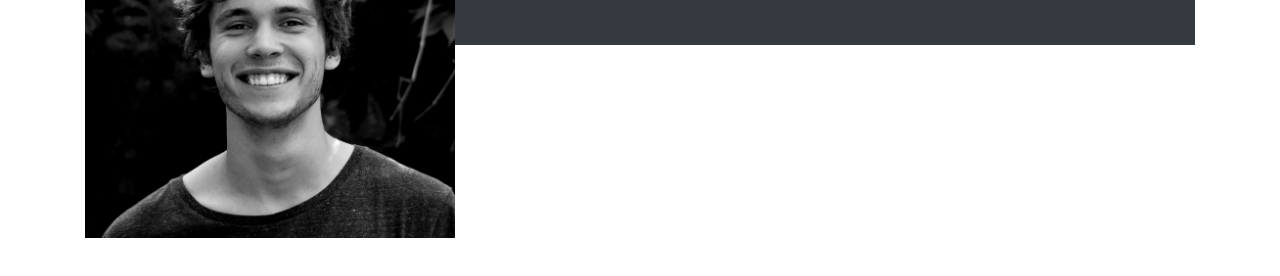
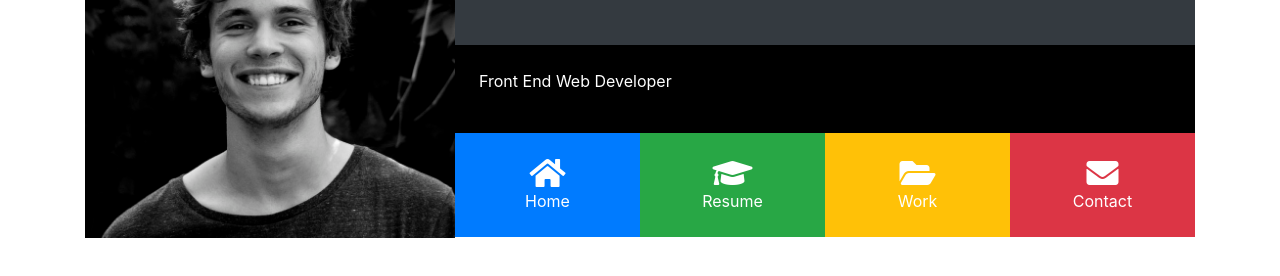
Before and after one commit to katherinebl/portfoligrid, a plain HTML site: page index.html in a window 1280 px wide. Shown: the part 126-402 px from the top of the page. Drawn offline with nearby package versions, Linux system fonts and the light colour scheme.

Commit message:
Complete header with the 4 squeared colorful items

```diff
--- a/css/style.css
+++ b/css/style.css
@@ -2,3 +2,23 @@
   width: 100%;
   height: 100%;
 }
+
+#main-header .port-item {
+  width: 30%;
+}
+
+#main-header .port-item:hover {
+  opacity: 0.8;
+  cursor: pointer;
+}
+
+.bg-black {
+  color:white;
+  background: black;
+}
+
+/* @media(min-width: 1100px) {
+  #main-header .port-item {
+    padding: 3em;
+  }
+} */
--- a/index.html
+++ b/index.html
@@ -43,6 +43,34 @@
                 </div>
               </div>
             </div>
+
+            <div class="p-4 bg-black">
+              <p>Front End Web Developer</p>
+            </div>
+
+            <div>
+              <div class="d-flex flex-row text-white align-items-stretch text-center" id="wrapper">
+                <div class="port-item p-4 bg-primary" data-toggle="collapse" data-target="#home">
+                  <i class="fas fa-home fa-2x d-block"></i>
+                  <span class="d-none d-sm-block">Home</span>
+                </div>
+
+                <div class="port-item p-4 bg-success" data-toggle="collapse" data-target="#resume">
+                  <i class="fas fa-graduation-cap fa-2x d-block"></i>
+                  <span class="d-none d-sm-block">Resume</span>
+                </div>
+
+                <div class="port-item p-4 bg-warning" data-toggle="collapse" data-target="#work">
+                  <i class="fas fa-folder-open fa-2x d-block"></i>
+                  <span class="d-none d-sm-block">Work</span>
+                </div>
+
+                <div class="port-item p-4 bg-danger" data-toggle="collapse" data-target="#contact">
+                  <i class="fas fa-envelope fa-2x d-block"></i>
+                  <span class="d-none d-sm-block">Contact</span>
+                </div>
+              </div>
+            </div>
           </div>
         </div>
       </div>
```
